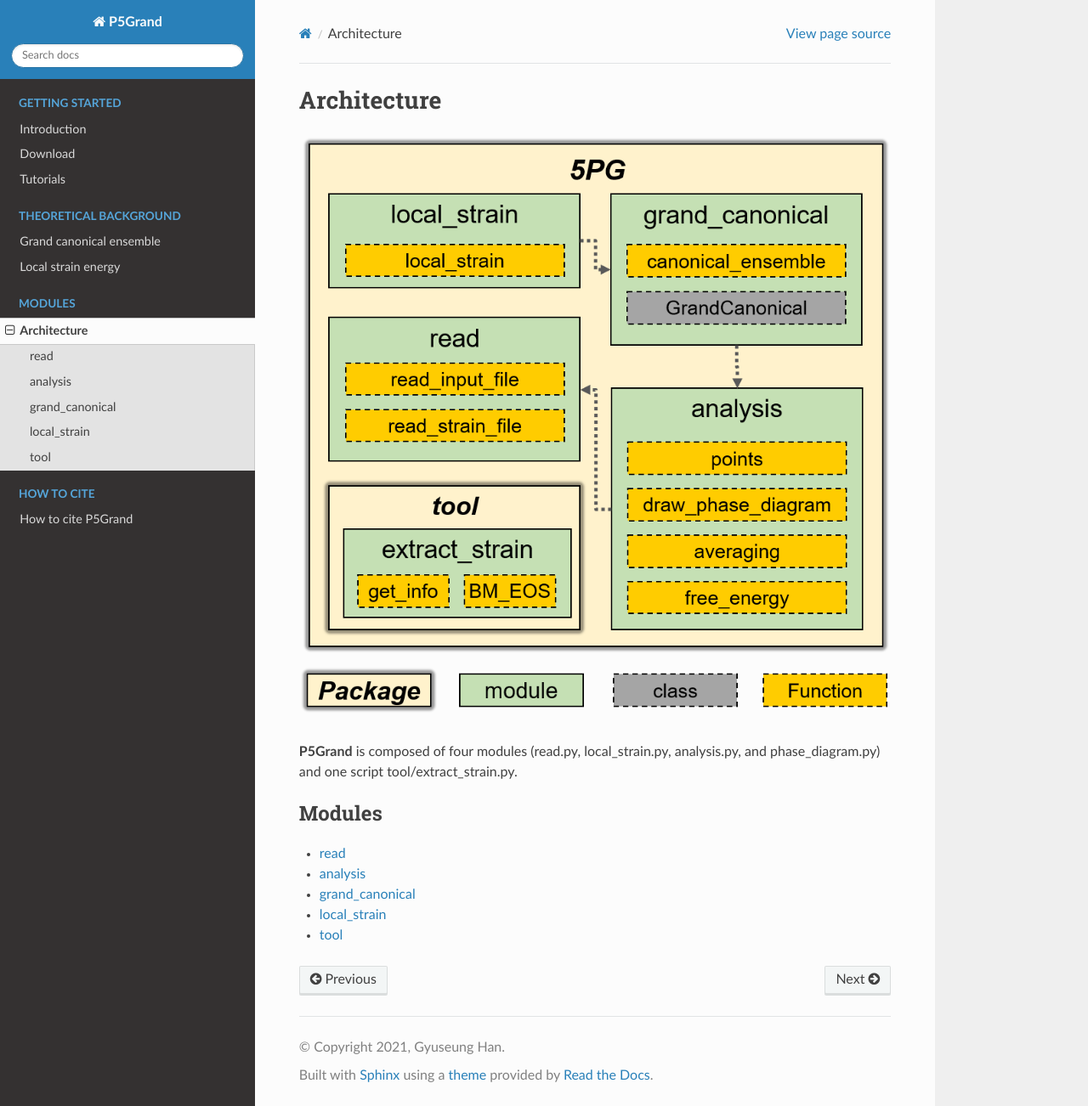
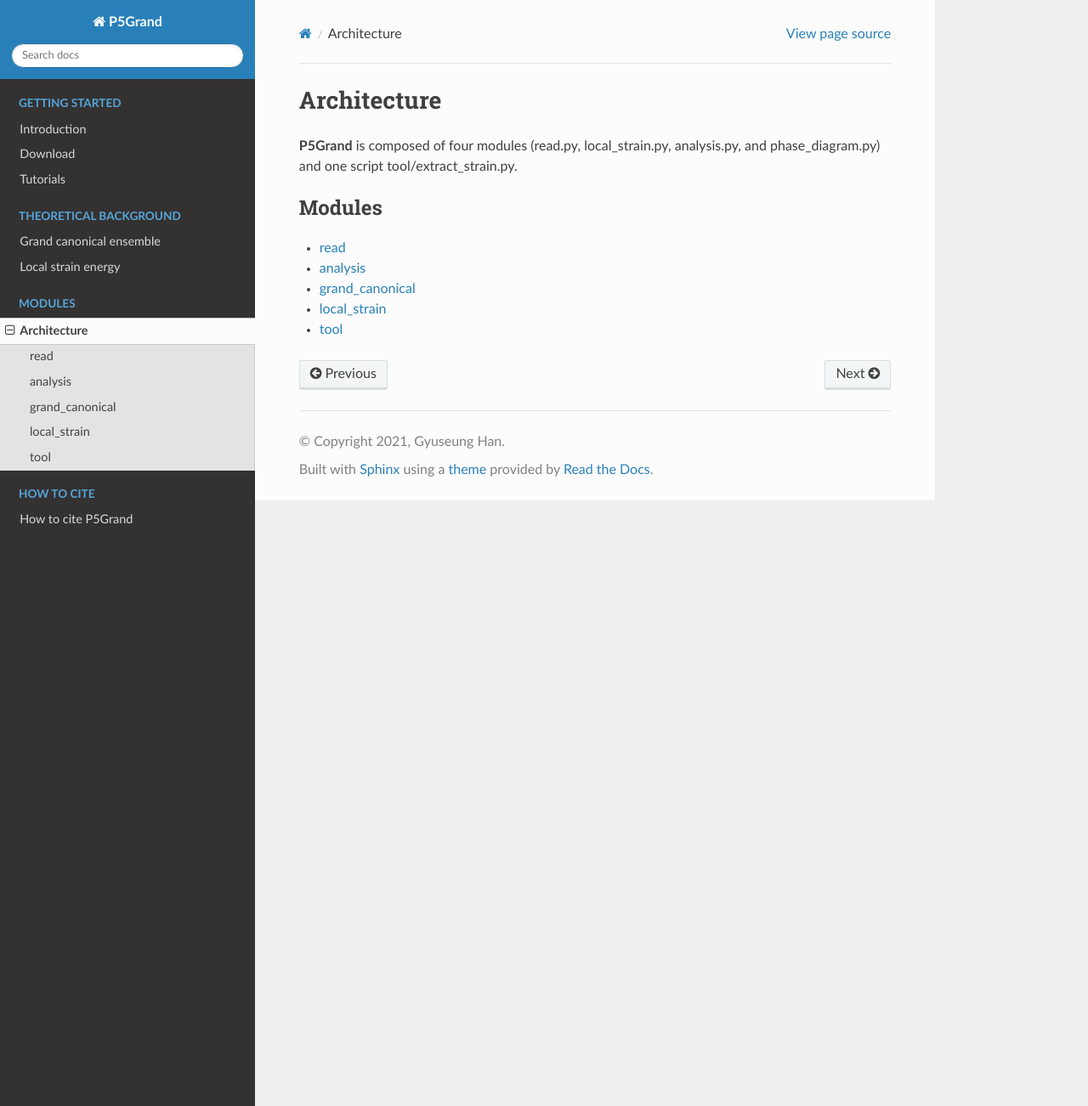
Before and after one commit to Han-Gyuseung/5PG, a Sphinx documentation site: the page built from docs/source/modules/architecture.rst, in a window 1280 px wide and 1302 px high. Shown: the whole window at 85% size. Built offline with Sphinx 7.4.7 and the Read the Docs theme 2.0.0, drawn with Linux system fonts in a browser that asks for light colours.

Commit message:
Update architecture.rst

```diff
--- a/docs/source/modules/architecture.rst
+++ b/docs/source/modules/architecture.rst
@@ -1,7 +1,7 @@
 Architecture
 ============
 
-.. image:: ../_static/architecture.png
+.. .. image:: ../_static/architecture.png
 
 **P5Grand** is composed of four modules (read.py, local_strain.py, analysis.py, and phase_diagram.py) and one script tool/extract_strain.py.
 
```
